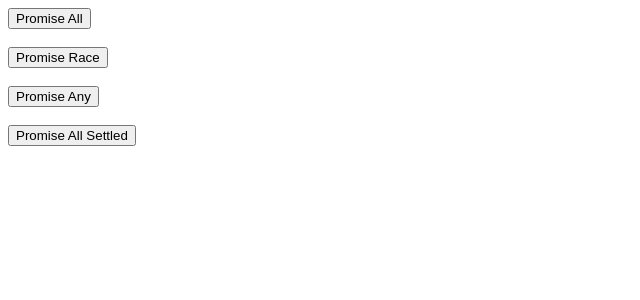
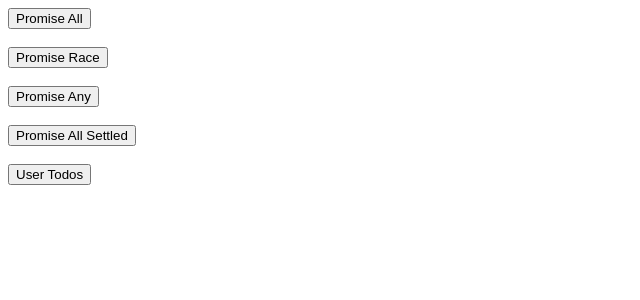
Before and after one commit to thiago-desenv/fundamentos-angular-http, an Angular app: page / in a window 1280 px wide. Shown: the top 300 px of the page, without its empty margins (0-640 px from the left). Built offline with nearby package versions, Linux system fonts and the light colour scheme.

Commit message:
Criado o método userTodos para buscar usuário com userId específico

```diff
--- a/src/app/components/promises/promise.service.ts
+++ b/src/app/components/promises/promise.service.ts
@@ -39,4 +39,8 @@ export class PromiseService {
   getTodos() {
     return firstValueFrom(this._httpClient.get('https://jsonplaceholder.typicode.com/todos'));
   }
+
+  getUserTodos(userId: number) {
+    return firstValueFrom(this._httpClient.get('https://jsonplaceholder.typicode.com/todos?iserId=' + userId));
+  }
 }
--- a/src/app/components/promises/promises.component.html
+++ b/src/app/components/promises/promises.component.html
@@ -8,3 +8,6 @@
 <br>
 <br>
 <button (click)="promiseAllSettled()">Promise All Settled</button>
+<br>
+<br>
+<button (click)="userTodos()">User Todos</button>
--- a/src/app/components/promises/promises.component.ts
+++ b/src/app/components/promises/promises.component.ts
@@ -67,4 +67,12 @@ export class PromisesComponent {
    .catch((error) => { console.log('Error ', error); })
    .finally(() => console.log('Finally'));
   }
+
+  userTodos() {
+    console.log('User Todos');
+
+    this._promisesService.getUsers().then((response: any) => {
+      this._promisesService.getUserTodos(response[0].id).then((userTodos) => { console.log(userTodos) });
+    })
+  }
 }
```
